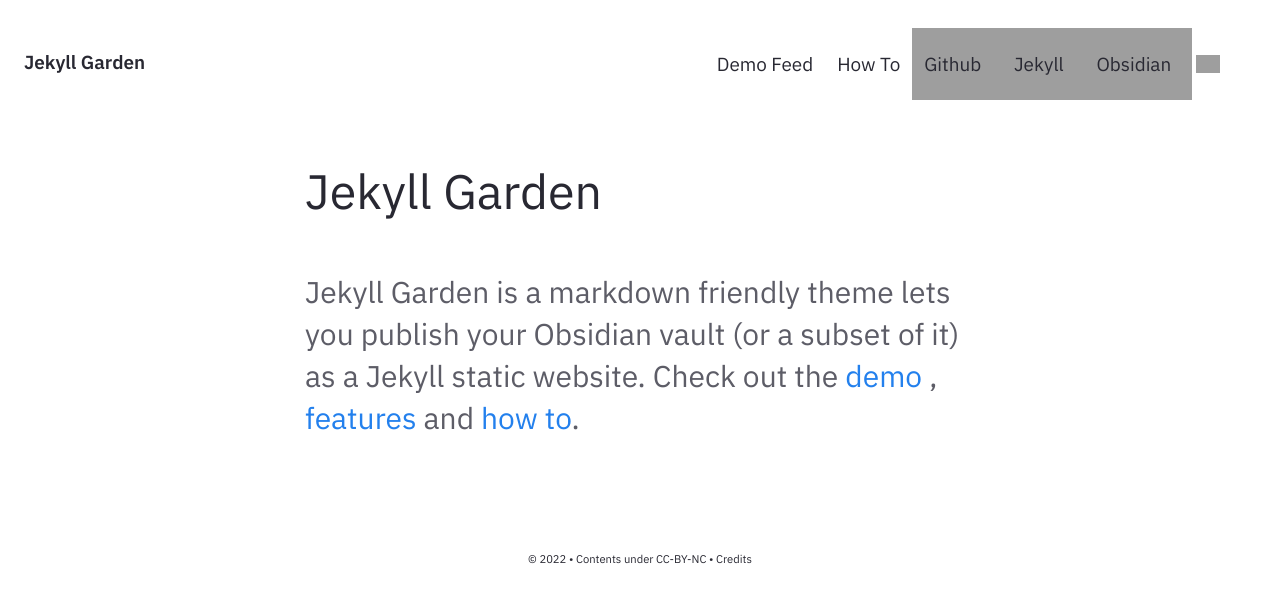
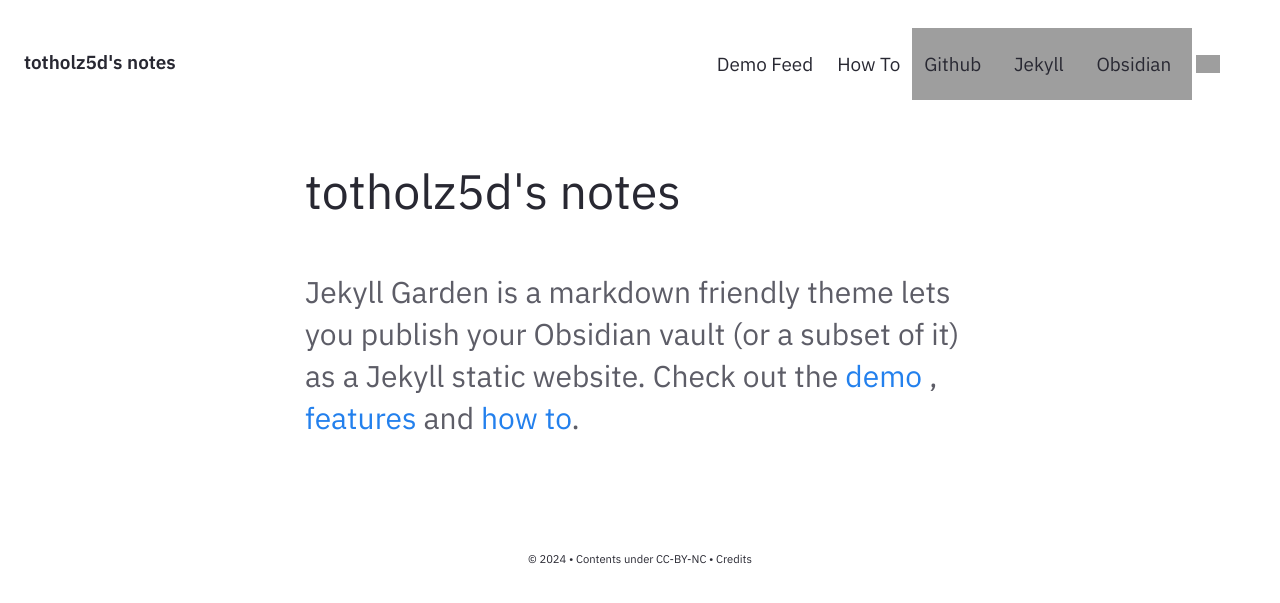
Before and after one commit to totholz5d/totholz5d.github.io, a Jekyll site: the page built from pages/index.md, in a window 1280 px wide, cut to the strip 0-603 px from the top of the page. Built offline with Jekyll 4.4.1, drawn with Linux system fonts in a browser that asks for light colours; grey boxes are pictures that could not be loaded.

Commit message:
Update _config.yml

```diff
--- a/_config.yml
+++ b/_config.yml
@@ -19,7 +19,7 @@
 # in the templates via {{ site.myvariable }}.
 
 # URL is the base hostname with protocol for your site, eg http://example.com
-url: "" # the base hostname & protocol for your site, e.g. http://example.com
+url: "https://totholz5d.github.io/" # the base hostname & protocol for your site, e.g. http://example.com
 
 # If you want to install this jekyll in a subpath (eg /digitalgarden) set it here.
 # Else keep it Empty (DON'T PUT /; Keep it empty)
@@ -27,10 +27,10 @@
 
 # Website Header, Description, Footer year and text.
 # If you are deleting this, make sure you remove it from HTML files too
-heading: Jekyll Garden # Change this
-content: Obsidian ready Jekyll Theme
+heading: totholz5d's notes
+content: words on stuff
 copyright:
-  year: © 2022
+  year: © 2024
   msg: Contents under CC-BY-NC
 
 # Set title and content for private & broken link tooltop
```
